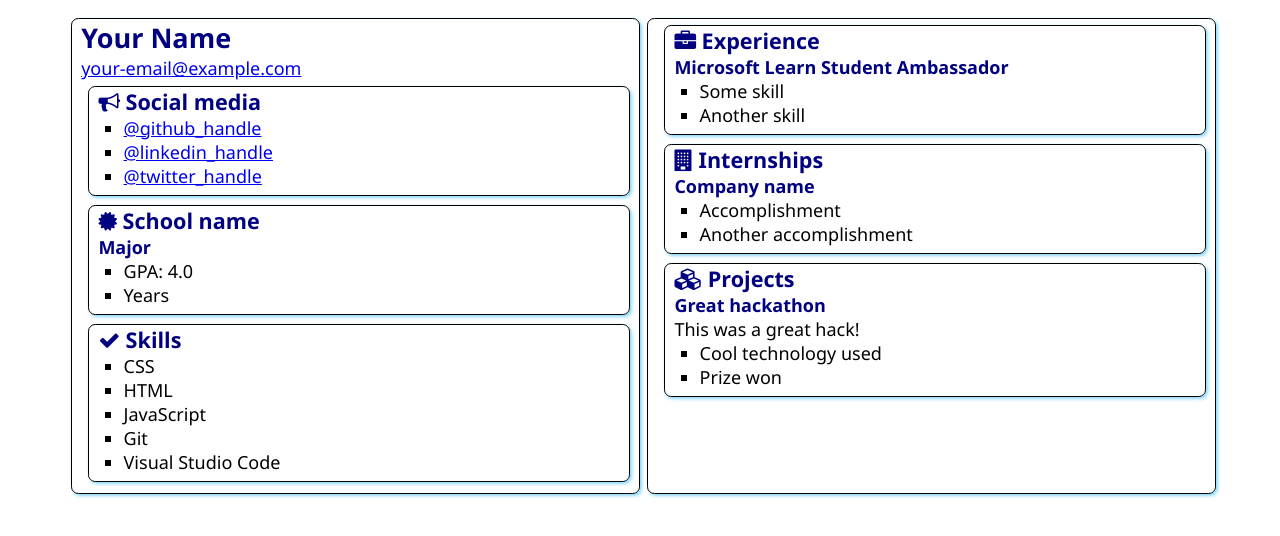
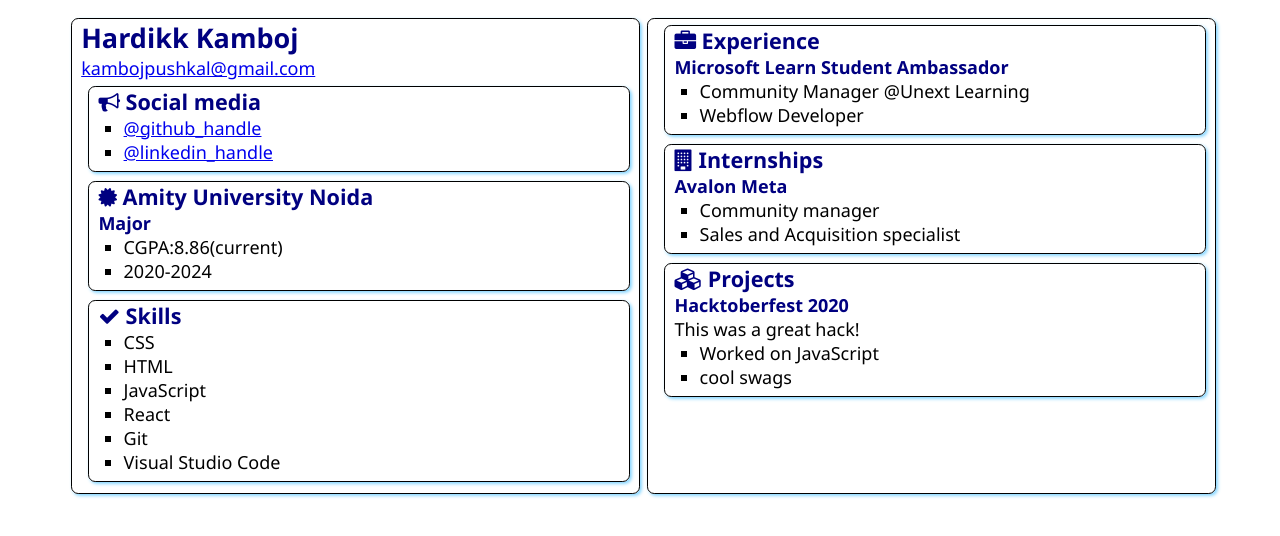
Before and after one commit to hady68/SATechnicalOnboarding, a plain HTML site: page src/index.html in a window 1280 px wide. Drawn offline with Linux system fonts and the light colour scheme.

Commit message:
Added name , mail and other details

```diff
--- a/src/index.html
+++ b/src/index.html
@@ -12,8 +12,8 @@
 <body>
     <main>
         <article class="box">
-            <h1>Your Name</h1>
-            <div><a href="mailto:your.email@example.com">your-email@example.com</a></div>
+            <h1>Hardikk Kamboj</h1>
+            <div><a href="mailto:your.email@example.com">kambojpushkal@gmail.com</a></div>
 
             <section class="box">
                 <h2>
@@ -21,9 +21,9 @@
                     Social media
                 </h2>
                 <ul>
-                    <li><a href="https://github.com/<handle>">@github_handle</a></li>
-                    <li><a href="https://linkedin.com/in/<handle>">@linkedin_handle</a></li>
-                    <li><a href="https://twitter.com/<handle>">@twitter_handle</a></li>
+                    <li><a href="https://github.com/hady68<handle>">@github_handle</a></li>
+                    <li><a href="https://www.linkedin.com/in/hardikk-kamboj-1901901b7/<handle>">@linkedin_handle</a></li>
+
                 </ul>
             </section>
 
@@ -31,12 +31,12 @@
                 <div class="education">
                     <h2>
                         <i class="fa fa-certificate" aria-hidden="true"></i>
-                        School name
+                        Amity University Noida
                     </h2>
                     <h3>Major</h3>
                     <ul>
-                        <li>GPA: 4.0</li>
-                        <li>Years</li>
+                        <li>CGPA:8.86(current)</li>
+                        <li>2020-2024</li>
                     </ul>
                 </div>
             </section>
@@ -50,6 +50,7 @@
                     <li>CSS</li>
                     <li>HTML</li>
                     <li>JavaScript</li>
+                    <li>React</li>
                     <li>Git</li>
                     <li>Visual Studio Code</li>
                 </ul>
@@ -63,8 +64,8 @@
                 </h2>
                 <h3>Microsoft Learn Student Ambassador</h3>
                 <ul>
-                    <li>Some skill</li>
-                    <li>Another skill</li>
+                    <li>Community Manager @Unext Learning</li>
+                    <li>Webflow Developer</li>
                 </ul>
             </section>
             <section class="box">
@@ -73,10 +74,10 @@
                     Internships
                 </h2>
 
-                <h3>Company name</h3>
+                <h3>Avalon Meta</h3>
                 <ul>
-                    <li>Accomplishment</li>
-                    <li>Another accomplishment</li>
+                    <li>Community manager</li>
+                    <li>Sales and Acquisition specialist</li>
                 </ul>
             </section>
             <section class="box">
@@ -85,11 +86,11 @@
                     Projects
                 </h2>
 
-                <h3>Great hackathon</h3>
+                <h3>Hacktoberfest 2020</h3>
                 <div>This was a great hack!</div>
                 <ul>
-                    <li>Cool technology used</li>
-                    <li>Prize won</li>
+                    <li>Worked on JavaScript</li>
+                    <li>cool swags</li>
                 </ul>
             </section>
         </article>
```
